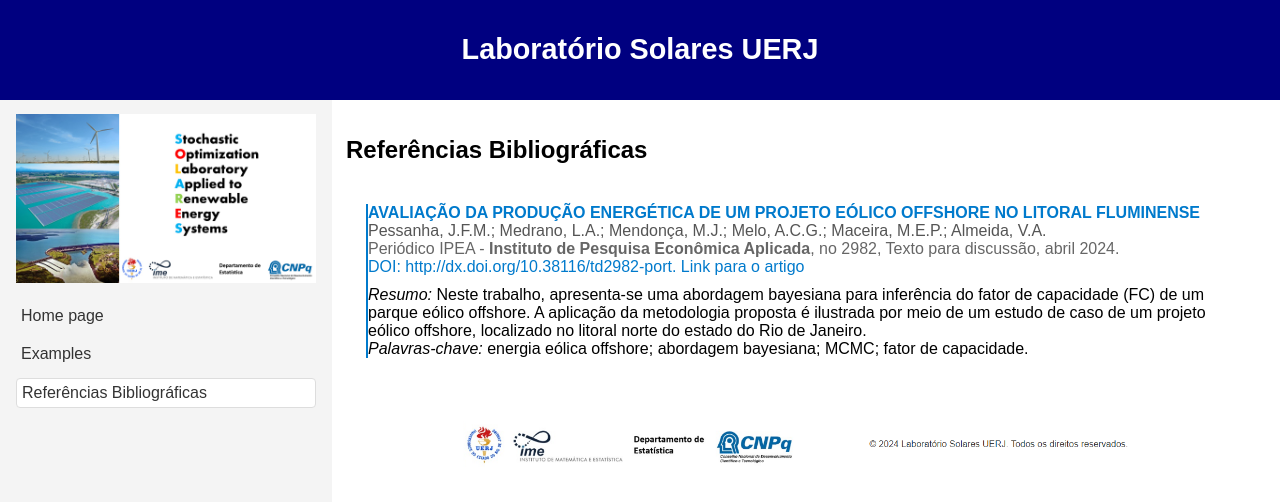
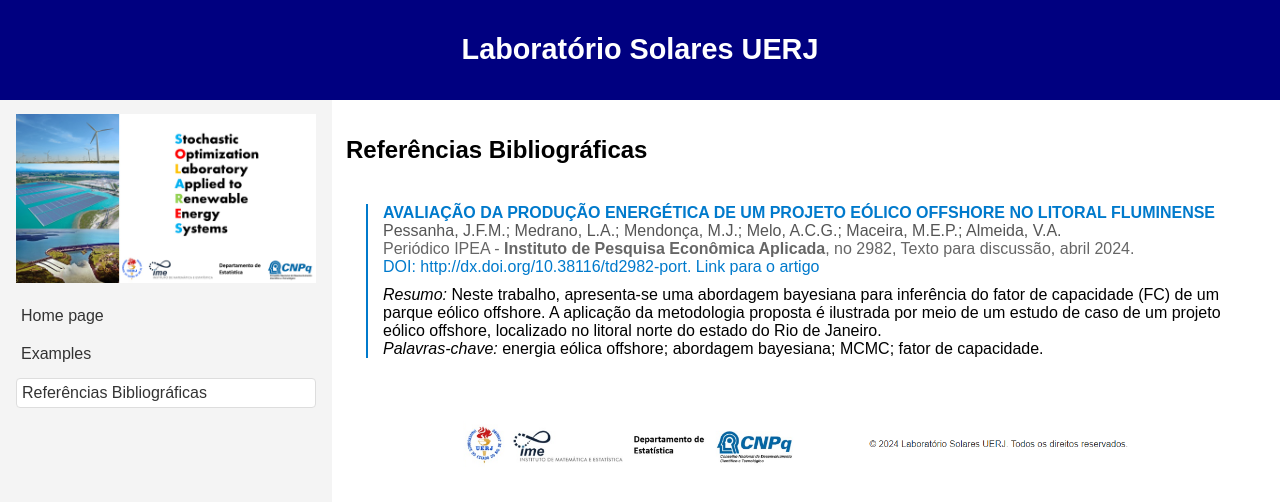
Before and after one commit to LabSolares-UERJ/main, a Jekyll site: the page built from documentation/references.html, in a window 1280 px wide. Shown: the top 502 px of the page. Built offline with Jekyll 4.4.1, drawn with Linux system fonts in a browser that asks for light colours.

Commit message:
Update main.css

```diff
--- a/assets/main.css
+++ b/assets/main.css
@@ -128,7 +128,7 @@ footer {
 /* Estilos adicionados para referências bibliográficas */
 .reference {
     margin-bottom: 20px;
-    /* padding-left: 15px */
+    padding-left: 15px; /* padding-left: 15px */
     border-left: 2px solid #007acc; /* 4px */
 }
 
@@ -151,7 +151,7 @@ footer {
     font-size: 0.95em;
     background: #f9f9f9;
     padding: 10px;
-    border-left: 2px solid #007acc; /* 4px */
+    /* border-left: 2px solid #007acc; Antes: 4px */
 }
 
 a {
```
